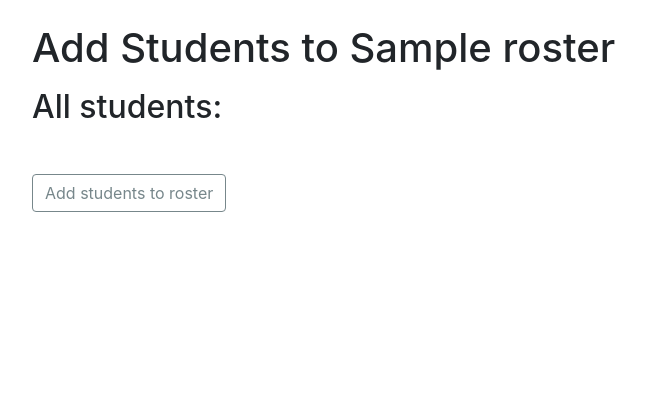
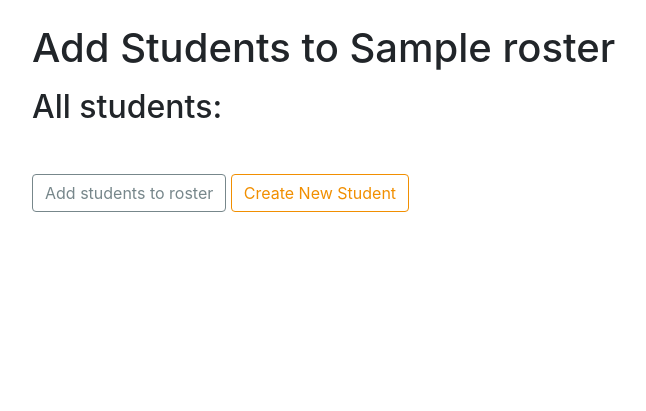
Before and after one commit to jjames1011/attendenceapp, a Flask app: page /add_student_to_roster?roster_id=1 in a window 1280 px wide. Shown: the part 72-483 px from the top of the page, without its empty margins (53-699 px from the left). Run offline with Flask 2, Linux system fonts and the light colour scheme; tables that the repository leaves empty hold one stand-in row (values such as "Sample post"); some libraries are stand-ins or nearby versions.

Commit message:
Add button to add-student-to-roster template

```diff
--- a/main.py
+++ b/main.py
@@ -76,6 +76,7 @@ def add_student():
         notes = request.form['notes']
         phone = request.form['phone']
         error_msg = ''
+
         #Checks if there is a student in the database with the same first and last names
         duplicate_student = Student.query.filter_by(first_name=first_name,last_name=last_name).first()
         if duplicate_student:
--- a/templates/add_student_to_roster.html
+++ b/templates/add_student_to_roster.html
@@ -12,8 +12,10 @@
       </a> {% endfor %}
 
   <br><input class="btn btn-outline-secondary" type="submit" value="Add students to roster" />
+  <a href="/add_student" class="btn btn-outline-info">Create New Student</a>
 
 </form>
-{% else %}
-<p>No students have been added yet, click <a href='/add_student'>here</a> to add a new student</p>
-{% endif %} {% endblock %}
+
+  {% else %}
+  <p>No students have been added yet, click <a href='/add_student'>here</a> to add a new student</p>
+  {% endif %}{% endblock %}
```
